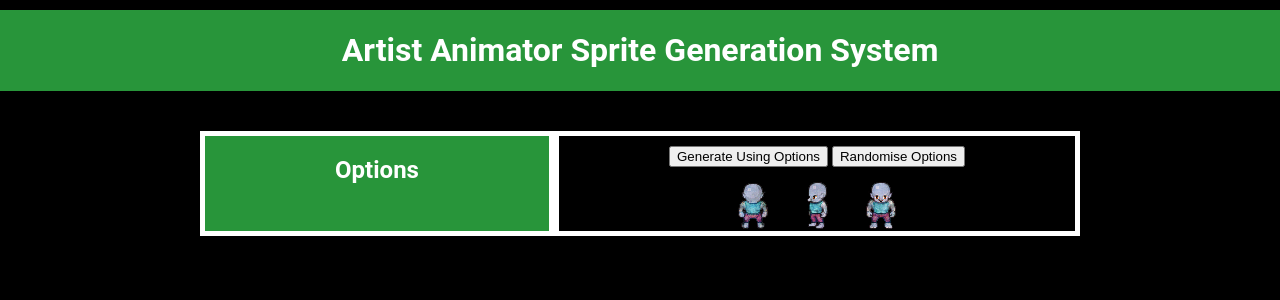
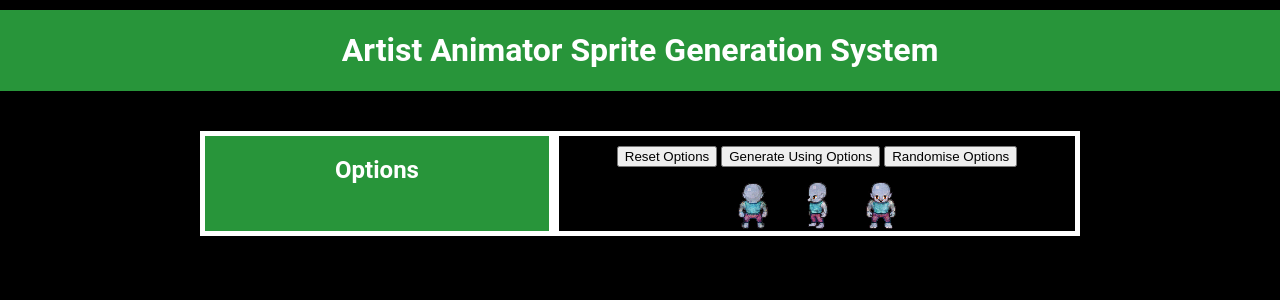
Before and after one commit to andrewmumblebee/AuthorArtistAnimator, a Flask app: template web/templates/index.html in a window 1280 px wide. Shown: the top 300 px of the page. Run offline with Flask 2, Linux system fonts and the light colour scheme; the template is opened without the code that fills it, so the values that code supplies are empty; some libraries are stand-ins or nearby versions.

Commit message:
Added a reset option to the sprite generator site

```diff
--- a/web/templates/index.html
+++ b/web/templates/index.html
@@ -20,8 +20,7 @@
         $('.sprite-g').bind('click', function() {
           var btn = $(this).attr('id');
 
-
-          if (btn == 'random') {
+          if (btn == 'random') { // Randomise options.
             $('.slider').each(function (index, element) {
               element.value = Math.random() * 100;
             });
@@ -35,7 +34,7 @@
             return parseInt(val.value) / 100;
           }).toArray();
 
-
+          // Sends slider settings to the backend sprite generation method.
           $.ajax({
             type: 'POST',
             contentType: 'application/json',
@@ -49,9 +48,7 @@
                 var element = $(this);
                 var split = $(this).css('background-image').split(/\?/);
                 var new_path = split[0] + '?' + data.result + '")';
-                console.log(new_path);
                 element.css('background-image', new_path);
-                console.log(element.css('background-image'));
               });
             },error : function(result){
               console.log(result);
@@ -59,10 +56,22 @@
           });
           return false;
         });
+
         $(".option_heading").click(function (e) {
           $(this).toggleClass('active');
           e.stopPropagation();
           $(this).siblings().toggle();
+        });
+
+        var default_options = $('.slider').map(function(index, element) {
+          return element.value;
+        });
+
+        $("#reset").click(function (e) {
+          // Resets slider values back to their default settings.
+          $('.slider').each(function (index, element) {
+            element.value = default_options[index];
+          });
         });
       });
     </script>
@@ -90,6 +99,7 @@
       </div>
       <div id="sprites">
           <div id="controls">
+            <button type="button" id="reset">Reset Options</button>
             <button type="button" class="sprite-g">Generate Using Options</button>
             <button type="button" id="random" class="sprite-g">Randomise Options</button>
           </div>
```
